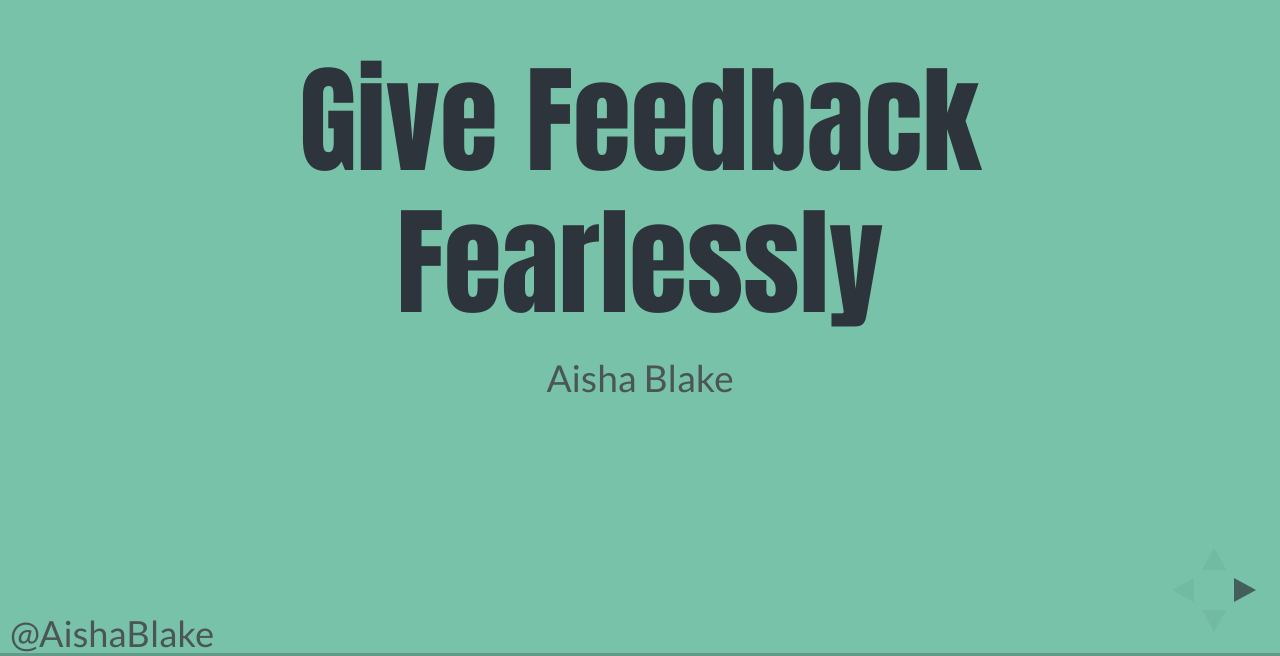
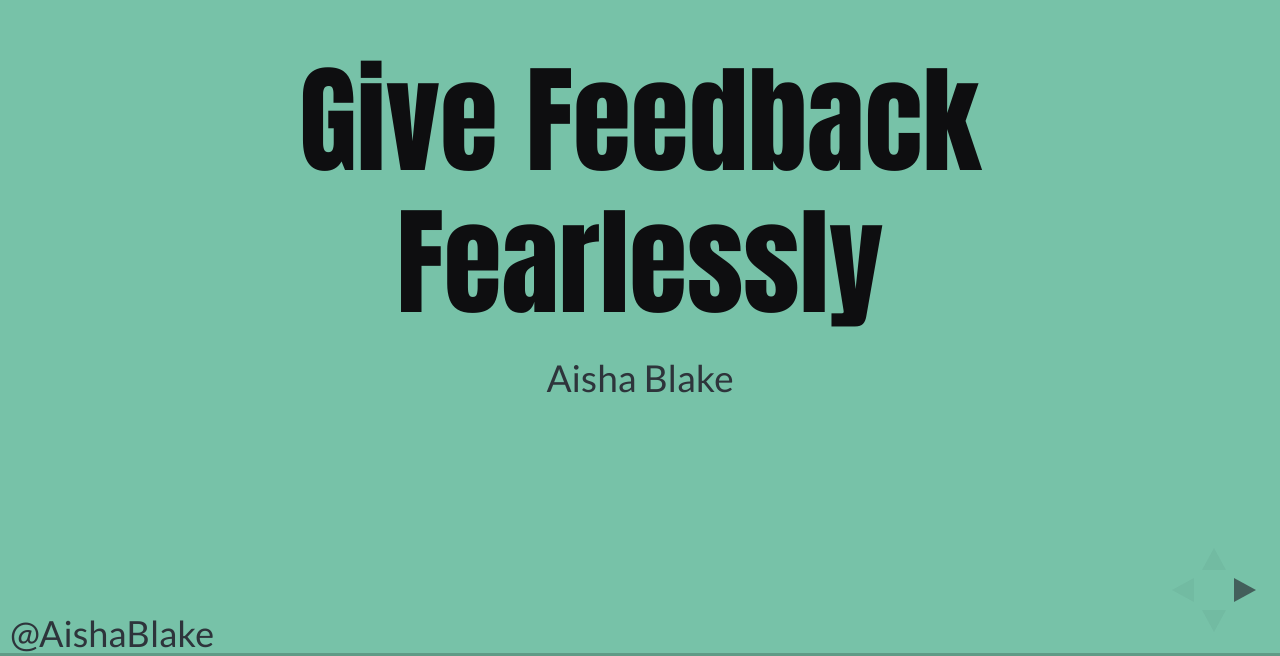
Before and after one commit to AishaBlake/give-feedback-fearlessly, a plain HTML site: page index.html in a window 1280 px wide. Shown: the part 144-800 px from the top of the page. Drawn offline with Linux system fonts and the light colour scheme.

Commit message:
Darken font colors

```diff
--- a/css/theme/springtime.css
+++ b/css/theme/springtime.css
@@ -22,7 +22,7 @@ body {
   font-family: "Lato", sans-serif;
   font-size: 36px;
   font-weight: normal;
-  color: #4b5555; }
+  color: #2E343B; }
 
 ::selection {
   color: #fff;
@@ -44,7 +44,7 @@ body {
 .reveal h5,
 .reveal h6 {
   margin: 0 0 20px 0;
-  color: #2e343b;
+  color: #0E0E10;
   font-family: Futura, Impact, sans-serif;
   font-weight: normal;
   line-height: 1.2;
```
